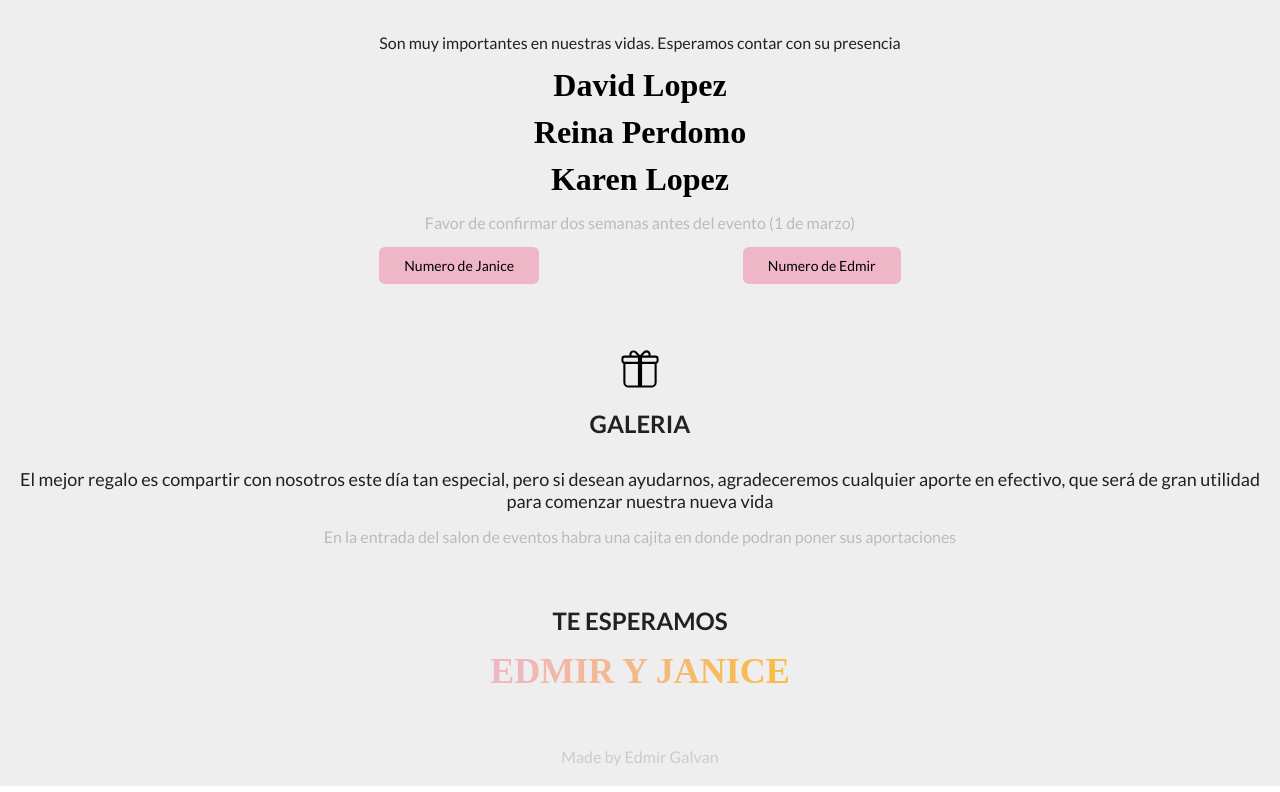
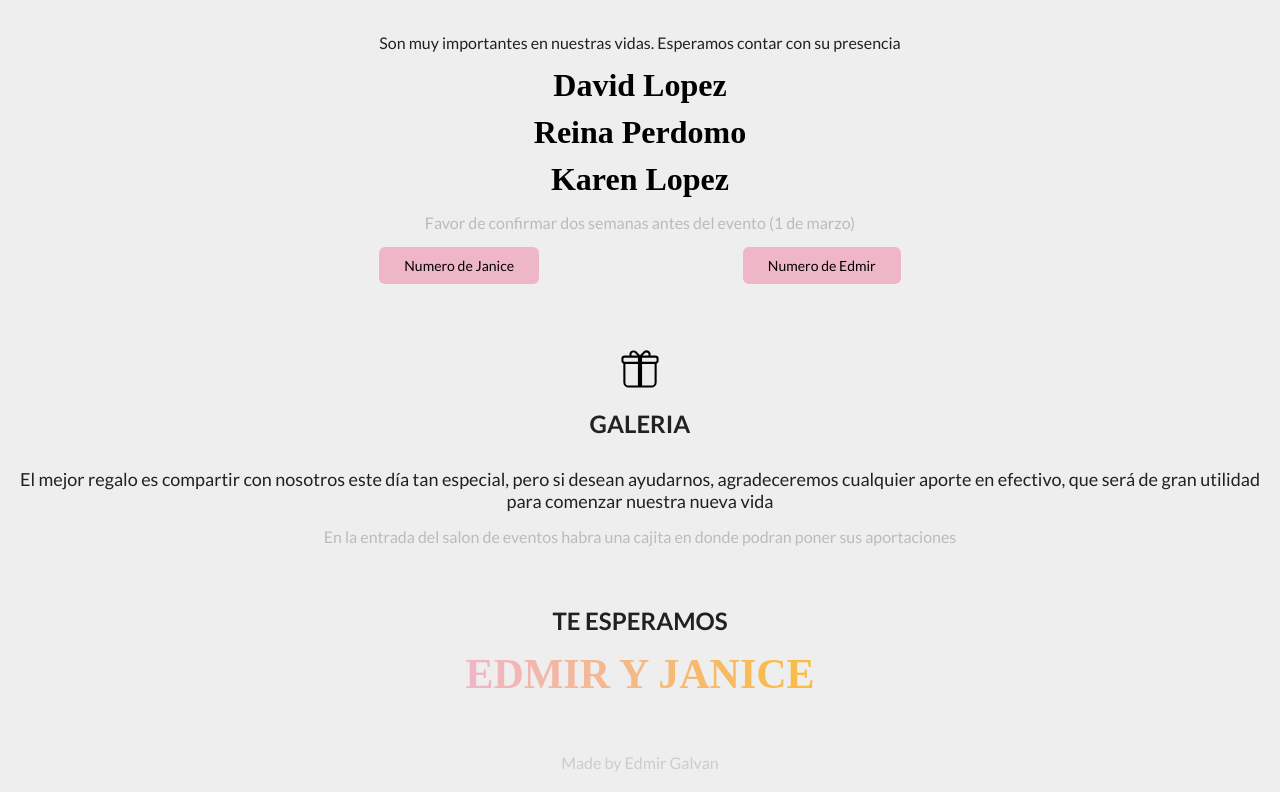
Before and after one commit to edmirgalvan01/wedding-site, a React (Vite) app: page / in a window 1280 px wide. Shown: the part 9420-10212 px from the top of the page. Built offline with nearby package versions, Linux system fonts and the light colour scheme; a web font is replaced by a local one.

Commit message:
Change size

```diff
--- a/src/sections/Footer/Footer.css
+++ b/src/sections/Footer/Footer.css
@@ -10,7 +10,7 @@
   color: var(--black-color);
 }
 .Footer h1 {
-  font-size: 36px;
+  font-size: 42px;
   background: linear-gradient(to right, #efb6c8, #fabc3f);
   background-clip: text;
   color: transparent;
```
